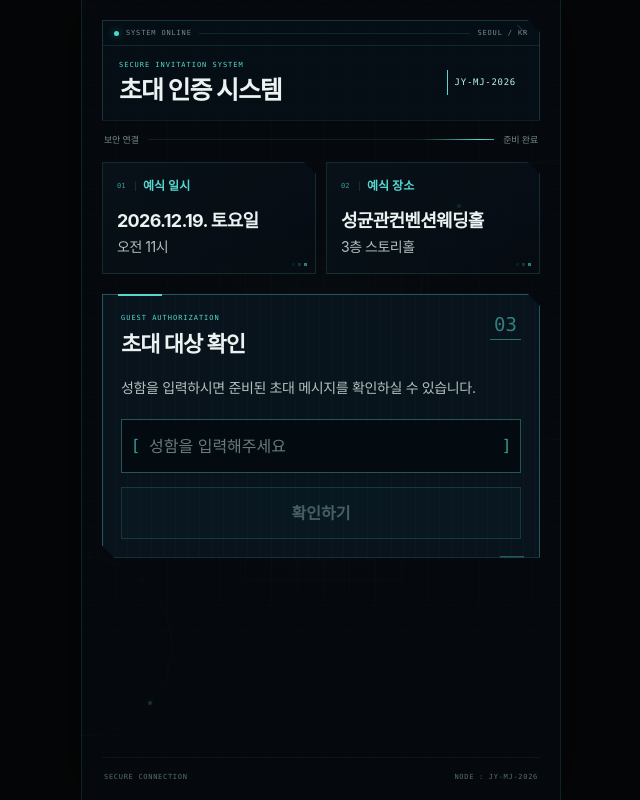
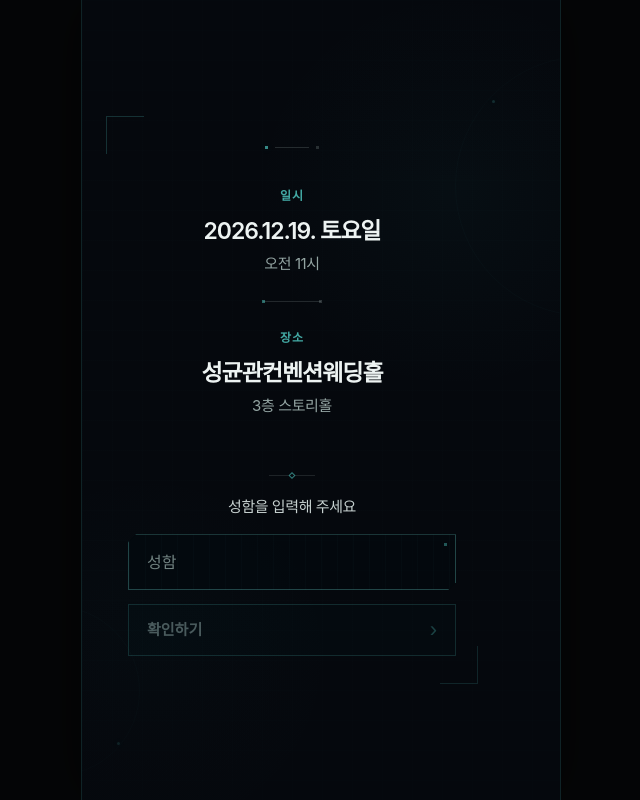
Before and after one commit to jy-mj-2026/wedding, a Next.js app: page / in a window 1280 px wide. Shown: the whole page, without its empty margins (319-959 px from the left). Built offline with nearby package versions, Linux system fonts and the light colour scheme.

Commit message:
Simplify invitation intro

```diff
--- a/app/globals.css
+++ b/app/globals.css
@@ -707,6 +707,327 @@ input:focus-visible {
   font-family: "SFMono-Regular", Consolas, "Liberation Mono", Menlo, monospace;
   font-size: 7px;
   letter-spacing: 0.14em;
+}
+
+/* Minimal access gate */
+.invitation-access {
+  justify-content: flex-start;
+  overflow-x: hidden;
+  overflow-y: auto;
+  padding: max(28px, env(safe-area-inset-top)) 24px max(28px, env(safe-area-inset-bottom));
+  background:
+    linear-gradient(rgba(85, 215, 208, 0.009) 1px, transparent 1px),
+    linear-gradient(90deg, rgba(85, 215, 208, 0.009) 1px, transparent 1px),
+    radial-gradient(circle at 78% 24%, rgba(48, 156, 159, 0.045), transparent 28%),
+    radial-gradient(circle at 14% 82%, rgba(48, 156, 159, 0.028), transparent 24%),
+    var(--invitation-night);
+  background-size: 30px 30px, 30px 30px, auto, auto, auto;
+  animation: none;
+}
+
+.invitation-access::after {
+  background: linear-gradient(
+    180deg,
+    rgba(5, 8, 13, 0.3),
+    transparent 25%,
+    transparent 72%,
+    rgba(5, 8, 13, 0.52)
+  );
+}
+
+.invitation-orbit {
+  border-color: rgba(85, 215, 208, 0.022);
+}
+
+.invitation-orbit::before {
+  width: 3px;
+  height: 3px;
+  background: rgba(85, 215, 208, 0.2);
+  box-shadow: 0 0 6px rgba(85, 215, 208, 0.12);
+}
+
+.invitation-orbit-one {
+  top: 7%;
+  right: -155px;
+  width: 260px;
+  height: 260px;
+}
+
+.invitation-orbit-two {
+  bottom: 3%;
+  left: -112px;
+  width: 170px;
+  height: 170px;
+}
+
+.invitation-minimal-shell {
+  position: relative;
+  width: 100%;
+  max-width: 372px;
+  flex: 0 0 auto;
+  margin-block: auto;
+  padding: 30px 18px 28px;
+  animation: invitation-enter 0.55s ease-out both;
+}
+
+.invitation-minimal-shell::before,
+.invitation-minimal-shell::after {
+  position: absolute;
+  width: 38px;
+  height: 38px;
+  content: "";
+  pointer-events: none;
+}
+
+.invitation-minimal-shell::before {
+  top: 0;
+  left: 0;
+  border-top: 1px solid rgba(85, 215, 208, 0.2);
+  border-left: 1px solid rgba(85, 215, 208, 0.2);
+}
+
+.invitation-minimal-shell::after {
+  right: 0;
+  bottom: 0;
+  border-right: 1px solid rgba(85, 215, 208, 0.14);
+  border-bottom: 1px solid rgba(85, 215, 208, 0.14);
+}
+
+.invitation-minimal-marker {
+  display: flex;
+  width: 66px;
+  align-items: center;
+  justify-content: center;
+  gap: 7px;
+  margin: 0 auto 38px;
+}
+
+.invitation-minimal-marker i {
+  width: 34px;
+  height: 1px;
+  background: rgba(153, 170, 169, 0.22);
+}
+
+.invitation-minimal-marker span {
+  width: 3px;
+  height: 3px;
+  background: rgba(85, 215, 208, 0.62);
+  box-shadow: 0 0 7px rgba(85, 215, 208, 0.14);
+}
+
+.invitation-minimal-marker span:last-child {
+  background: rgba(153, 170, 169, 0.24);
+  box-shadow: none;
+}
+
+.invitation-details {
+  display: block;
+  margin-top: 0;
+  padding-inline: 6px;
+  animation: none;
+}
+
+.invitation-data-block {
+  text-align: center;
+}
+
+.invitation-data-label {
+  color: rgba(85, 215, 208, 0.78);
+  font-size: 12px;
+  font-weight: 650;
+  letter-spacing: 0.08em;
+}
+
+.invitation-data-value {
+  margin-top: 10px !important;
+  color: #edf3f2;
+  font-size: clamp(20px, 5.5vw, 23px);
+  font-weight: 640;
+  line-height: 1.42;
+  letter-spacing: -0.045em;
+}
+
+.invitation-data-subvalue {
+  margin-top: 5px !important;
+  color: #94a5a3;
+  font-size: 15px;
+  font-weight: 430;
+  line-height: 1.45;
+  letter-spacing: -0.025em;
+}
+
+.invitation-technical-divider {
+  position: relative;
+  width: 58px;
+  height: 1px;
+  margin: 27px auto;
+  background: rgba(153, 170, 169, 0.2);
+}
+
+.invitation-technical-divider::before,
+.invitation-technical-divider::after {
+  position: absolute;
+  top: -1px;
+  width: 3px;
+  height: 3px;
+  background: rgba(85, 215, 208, 0.46);
+  content: "";
+}
+
+.invitation-technical-divider::before {
+  left: -1px;
+}
+
+.invitation-technical-divider::after {
+  right: -1px;
+  background: rgba(153, 170, 169, 0.28);
+}
+
+.invitation-authorization {
+  margin-top: 56px;
+  padding: 0 4px;
+  border: 0;
+  background: transparent;
+  clip-path: none;
+  animation: none;
+}
+
+.invitation-authorization::before,
+.invitation-authorization::after {
+  content: none;
+}
+
+.invitation-action-transition {
+  position: relative;
+  width: 46px;
+  height: 5px;
+  margin-inline: auto;
+}
+
+.invitation-action-transition::before {
+  position: absolute;
+  top: 2px;
+  left: 0;
+  width: 100%;
+  height: 1px;
+  background: rgba(153, 170, 169, 0.17);
+  content: "";
+}
+
+.invitation-action-transition span {
+  position: absolute;
+  top: 0;
+  left: 50%;
+  width: 5px;
+  height: 5px;
+  border: 1px solid rgba(85, 215, 208, 0.56);
+  background: var(--invitation-night);
+  transform: translateX(-50%) rotate(45deg);
+}
+
+.invitation-action-prompt {
+  margin-top: 18px !important;
+  color: #c7d1d0;
+  font-size: 15px;
+  font-weight: 450;
+  letter-spacing: -0.025em;
+  line-height: 1.5;
+  text-align: center;
+}
+
+.invitation-form {
+  margin-top: 16px;
+}
+
+.invitation-input-frame {
+  height: 56px;
+  border-color: rgba(104, 202, 198, 0.31);
+  background:
+    linear-gradient(90deg, rgba(85, 215, 208, 0.018) 1px, transparent 1px),
+    rgba(3, 10, 15, 0.78);
+  background-size: 16px 100%, auto;
+  clip-path: polygon(8px 0, 100% 0, 100% calc(100% - 8px), calc(100% - 8px) 100%, 0 100%, 0 8px);
+}
+
+.invitation-input-frame::after {
+  position: absolute;
+  top: 8px;
+  right: 8px;
+  width: 3px;
+  height: 3px;
+  background: rgba(85, 215, 208, 0.38);
+  content: "";
+  pointer-events: none;
+}
+
+.invitation-input-frame:focus-within {
+  border-color: rgba(85, 215, 208, 0.72);
+  box-shadow: 0 0 0 1px rgba(85, 215, 208, 0.08), inset 0 0 14px rgba(85, 215, 208, 0.025);
+}
+
+.invitation-input-frame input {
+  position: relative;
+  z-index: 1;
+  padding: 0 18px;
+  font-size: 16px;
+}
+
+.invitation-input-frame input::placeholder {
+  color: #718280;
+}
+
+.invitation-form > button {
+  display: flex;
+  min-height: 52px;
+  align-items: center;
+  justify-content: space-between;
+  margin-top: 14px;
+  padding: 0 18px;
+  border-color: rgba(85, 215, 208, 0.44);
+  background: rgba(38, 125, 123, 0.075);
+  color: #b9ddda;
+  font-size: 15px;
+  font-weight: 650;
+  text-align: left;
+}
+
+.invitation-form > button i {
+  color: rgba(85, 215, 208, 0.72);
+  font-family: Arial, sans-serif;
+  font-size: 22px;
+  font-style: normal;
+  font-weight: 300;
+  line-height: 1;
+}
+
+.invitation-form > button:hover:not(:disabled) {
+  border-color: rgba(85, 215, 208, 0.64);
+  background: rgba(52, 167, 164, 0.12);
+}
+
+.invitation-result:not(.invitation-result-idle) {
+  margin-top: 22px;
+}
+
+.invitation-confirmed-title small,
+.invitation-open-button small {
+  display: none;
+}
+
+.invitation-open-button {
+  justify-content: center;
+}
+
+.invitation-unlock-status {
+  width: min(calc(100% - 56px), 360px);
+  min-height: 108px;
+  border-color: rgba(85, 215, 208, 0.42);
+  background: rgba(5, 14, 20, 0.96);
+  box-shadow: 0 0 24px rgba(0, 0, 0, 0.24);
+}
+
+.invitation-unlock-status p {
+  margin-top: 9px !important;
 }
 
 .wedding-invitation {
@@ -2096,45 +2417,50 @@ input:focus-visible {
     padding-inline: 16px;
   }
 
-  .invitation-data-card,
+  .invitation-minimal-shell {
+    padding-inline: 14px;
+  }
+
+  .invitation-data-value {
+    font-size: 20px;
+  }
+
+  .invitation-data-subvalue {
+    font-size: 14px;
+  }
+}
+
+@media (max-height: 720px) {
+  .invitation-access {
+    padding-block: max(18px, env(safe-area-inset-top)) max(18px, env(safe-area-inset-bottom));
+  }
+
+  .invitation-minimal-shell {
+    padding-block: 22px;
+  }
+
+  .invitation-minimal-marker {
+    margin-bottom: 25px;
+  }
+
+  .invitation-details {
+    margin-top: 0;
+  }
+
+  .invitation-data-value {
+    margin-top: 7px !important;
+  }
+
+  .invitation-technical-divider {
+    margin-block: 20px;
+  }
+
   .invitation-authorization {
-    padding-inline: 12px;
+    margin-top: 48px;
   }
 
-  .invitation-data-value {
-    font-size: 15px;
-  }
-
-  .invitation-data-subvalue {
-    font-size: 13px;
-  }
-}
-
-@media (max-height: 720px) {
-  .invitation-details {
-    margin-top: 11px;
-  }
-
-  .invitation-data-card {
-    min-height: 104px;
-    padding-block: 11px;
-  }
-
-  .invitation-data-value {
-    margin-top: 10px !important;
-  }
-
-  .invitation-authorization {
-    margin-top: 12px;
-    padding-block: 13px;
-  }
-
-  .invitation-auth-description {
-    margin-top: 12px !important;
-  }
-
   .invitation-form {
-    margin-top: 16px;
+    margin-top: 14px;
   }
 }
 
--- a/components/invitation-experience.tsx
+++ b/components/invitation-experience.tsx
@@ -101,7 +101,7 @@ export function InvitationExperience() {
   return (
     <section
       className={`invitation-access ${isUnlocking ? "is-unlocking" : ""}`}
-      aria-labelledby="invitation-title"
+      aria-label="모바일 청첩장 하객 확인"
     >
       <div className="invitation-orbit invitation-orbit-one" aria-hidden="true" />
       <div className="invitation-orbit invitation-orbit-two" aria-hidden="true" />
@@ -110,82 +110,52 @@ export function InvitationExperience() {
         <div className="invitation-unlock-status" role="status" aria-live="assertive">
           <span aria-hidden="true">✓</span>
           <p>접속 승인 완료</p>
-            <small>ACCESS GRANTED</small>
         </div>
       )}
 
-        <header className="invitation-header">
-          <div className="invitation-header-line">
-            <span className="invitation-online-dot" aria-hidden="true" />
-            <span>SYSTEM ONLINE</span>
-            <span className="invitation-header-fill" aria-hidden="true" />
-            <span>SEOUL / KR</span>
-          </div>
-          <div className="invitation-header-main">
-            <div>
-              <p className="invitation-microcopy">SECURE INVITATION SYSTEM</p>
-              <h1 id="invitation-title">초대 인증 시스템</h1>
-            </div>
-            <p className="invitation-node">{weddingData.missionCode}</p>
-          </div>
-        </header>
-
-        <div className="invitation-status" aria-hidden="true">
-          <span>보안 연결</span>
-          <span className="invitation-status-track"><span /></span>
-          <span>준비 완료</span>
+      <div className="invitation-minimal-shell">
+        <div className="invitation-minimal-marker" aria-hidden="true">
+          <span />
+          <i />
+          <span />
         </div>
 
         <section className="invitation-details" aria-label="결혼식 정보">
-          <div className="invitation-data-card">
-            <div className="invitation-data-heading">
-              <span aria-hidden="true">01</span>
-              <p>예식 일시</p>
-            </div>
+          <div className="invitation-data-block">
+            <p className="invitation-data-label">일시</p>
             <p className="invitation-data-value">{weddingData.date} {weddingData.weekday}</p>
             <p className="invitation-data-subvalue">{weddingData.time}</p>
           </div>
-          <div className="invitation-data-card">
-            <div className="invitation-data-heading">
-              <span aria-hidden="true">02</span>
-              <p>예식 장소</p>
-            </div>
+          <div className="invitation-technical-divider" aria-hidden="true"><span /></div>
+          <div className="invitation-data-block">
+            <p className="invitation-data-label">장소</p>
             <p className="invitation-data-value">{weddingData.venue}</p>
             <p className="invitation-data-subvalue">{weddingData.hall}</p>
           </div>
         </section>
 
-        <section className="invitation-authorization" aria-labelledby="guest-check-title">
-          <div className="invitation-auth-heading">
-            <div>
-              <p className="invitation-microcopy">GUEST AUTHORIZATION</p>
-              <h2 id="guest-check-title">초대 대상 확인</h2>
-            </div>
-            <span className="invitation-auth-index" aria-hidden="true">03</span>
-          </div>
-          <p className="invitation-auth-description">
-            성함을 입력하시면 준비된 초대 메시지를 확인하실 수 있습니다.
-          </p>
+        <section className="invitation-authorization" aria-label="초대 대상 확인">
+          <div className="invitation-action-transition" aria-hidden="true"><span /></div>
+          <p className="invitation-action-prompt">성함을 입력해 주세요</p>
 
           <form className="invitation-form" onSubmit={verifyGuest}>
             <div className="invitation-input-frame">
-              <span aria-hidden="true">[</span>
               <input
                 id="invitation-guest-name"
                 type="text"
                 value={name}
                 onChange={(event) => updateName(event.target.value)}
-                placeholder="성함을 입력해주세요"
-                aria-label="성함을 입력해주세요"
+                placeholder="성함"
+                aria-label="성함을 입력해 주세요"
                 aria-describedby="invitation-result"
                 autoComplete="name"
                 disabled={isChecking}
               />
-              <span aria-hidden="true">]</span>
               {isChecking && <span className="invitation-input-scan" aria-hidden="true" />}
             </div>
             <button type="submit" disabled={isChecking || !name.trim()}>
-              {isChecking ? "확인 중" : "확인하기"}
+              <span>{isChecking ? "확인 중" : "확인하기"}</span>
+              {!isChecking && <i aria-hidden="true">›</i>}
             </button>
           </form>
 
@@ -208,7 +178,6 @@ export function InvitationExperience() {
                   <span aria-hidden="true">✓</span>
                   <div>
                     <p>초대 손님 확인 완료</p>
-                    <small>AUTHORIZATION COMPLETE</small>
                   </div>
                 </div>
                 <p className="invitation-guest-name">{guest.name} <span>님</span></p>
@@ -220,7 +189,6 @@ export function InvitationExperience() {
                   disabled={isUnlocking}
                 >
                   <span>초대장 열기</span>
-                  <small>INVITATION ACCESS</small>
                 </button>
               </div>
             )}
@@ -240,11 +208,7 @@ export function InvitationExperience() {
             )}
           </div>
         </section>
-
-        <footer className="invitation-footer" aria-hidden="true">
-          <span>SECURE CONNECTION</span>
-          <span>NODE : {weddingData.missionCode}</span>
-        </footer>
+      </div>
     </section>
   );
 }
```
Lines whose indentation alone changed are shown as unchanged.
